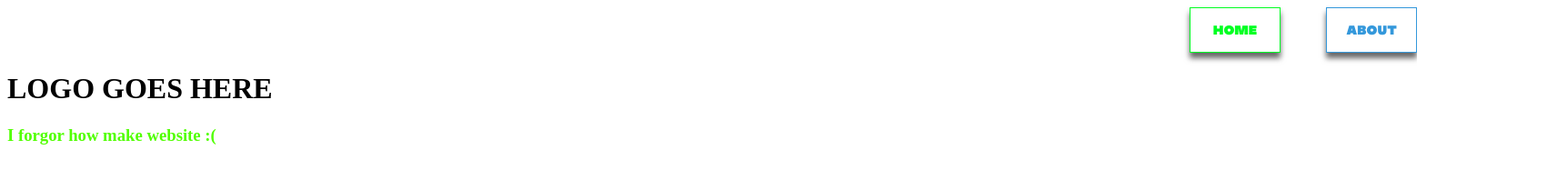
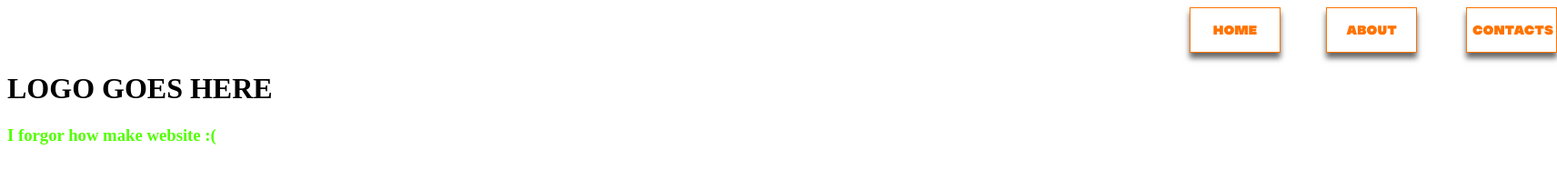
Before and after one commit to Aquarye/Aquarye.github.io, a plain HTML site: page index.html in a window 1280 px wide. Shown: the whole page at 91% size, 1712 px wide, since content can reach past the window. Drawn offline with nearby package versions, Linux system fonts and the light colour scheme.

Commit message:
adsadasd

```diff
--- a/index.html
+++ b/index.html
@@ -23,6 +23,9 @@
         <button id = "home" name="home" type="button">
             HOME
         </button>
+        <button id = "contacts" name="contacts" type="button">
+            CONTACTS
+        </button>
 
 
 </head>
--- a/style.css
+++ b/style.css
@@ -18,11 +18,11 @@
 
 
     cursor: pointer;
-    border: 1px solid #3498db;
+    border: 1px solid #ff7300;
     background-color: transparent;
     height: 50px;
     width: 100px;
-    color: #3498db;
+    color: #ff7300;
     font-family: 'made_soulmazeregular';
     font-size: 14px;
     box-shadow: 0 6px 6px rgba(0, 0, 0, 0.6);
@@ -51,11 +51,11 @@
     top: 0px;
 
     cursor: pointer;
-    border: 1px solid #00ff22;
+    border: 1px solid #ff7300;
     background-color: transparent;
     height: 50px;
     width: 100px;
-    color: #00ff22;
+    color: #ff7300;
     font-family: 'made_soulmazeregular';
     font-size: 14px;
     box-shadow: 0 6px 6px rgba(0, 0, 0, 0.6);
@@ -75,6 +75,39 @@
     -ms-transform: scale(var(--scel));
     -o-transform: scale(var(--scel));
 }
+
+#contacts{
+
+    box-shadow: 0 6px 6px rgba(0, 0, 0, 0.6);
+    position:relative;
+    transition: .5s ease;
+    top: 0px;
+
+    cursor: pointer;
+    border: 1px solid #ff7300;
+    background-color: transparent;
+    height: 50px;
+    width: 100px;
+    color: #ff7300;
+    font-family: 'made_soulmazeregular';
+    font-size: 14px;
+    box-shadow: 0 6px 6px rgba(0, 0, 0, 0.6);
+
+
+
+    position:relative;
+    transition: .5s ease;
+    top: 0px;
+    left: 1500px;
+
+
+}
+#contacts:hover{
+    -webkit-transform: scale(var(--scel));/*Grows in size like Angry Birds button*/
+    -moz-transform: scale(var(--scel));
+    -ms-transform: scale(var(--scel));
+    -o-transform: scale(var(--scel));
+}
 #wot{
     position: absolute;
 }
```
